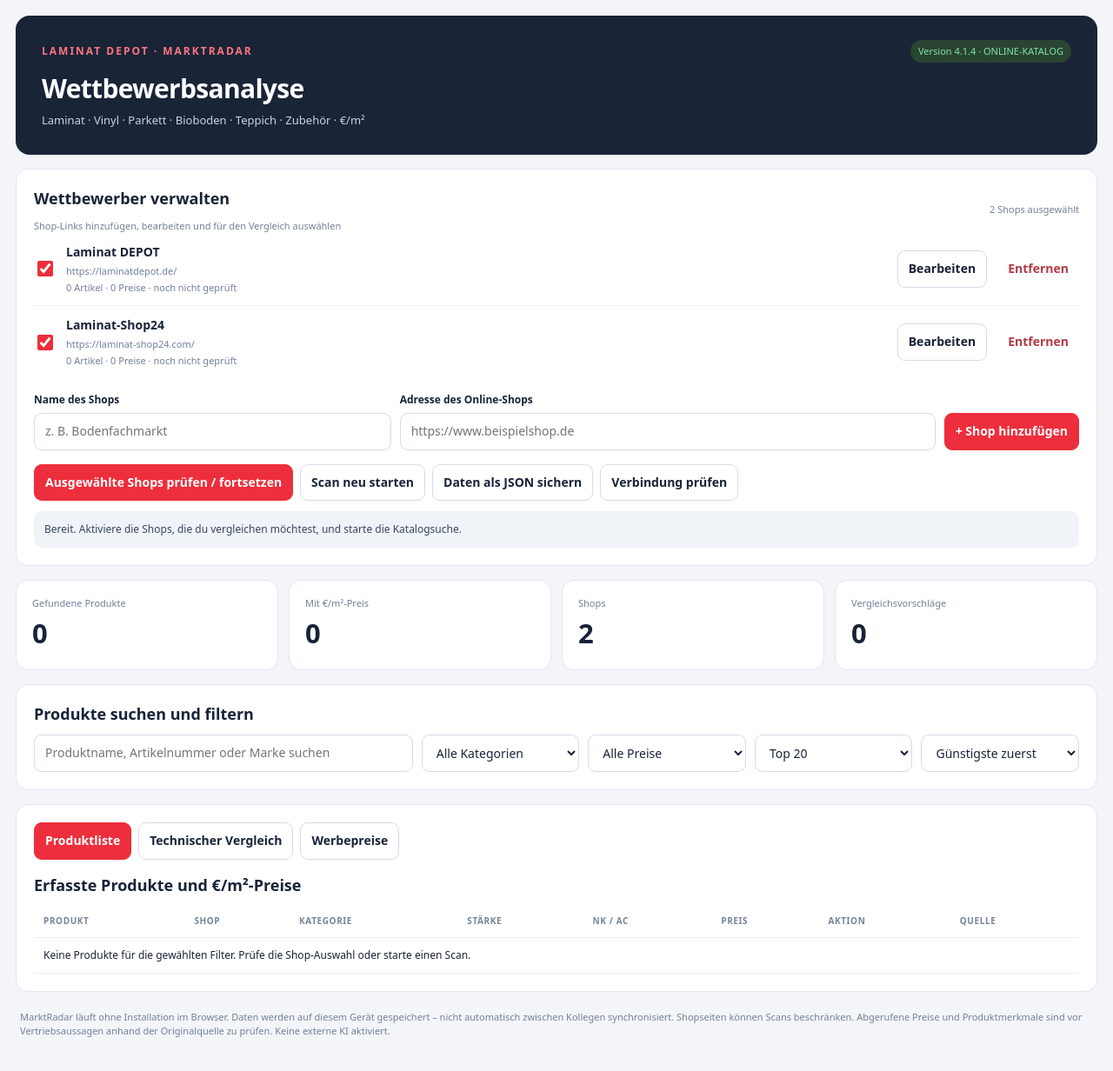
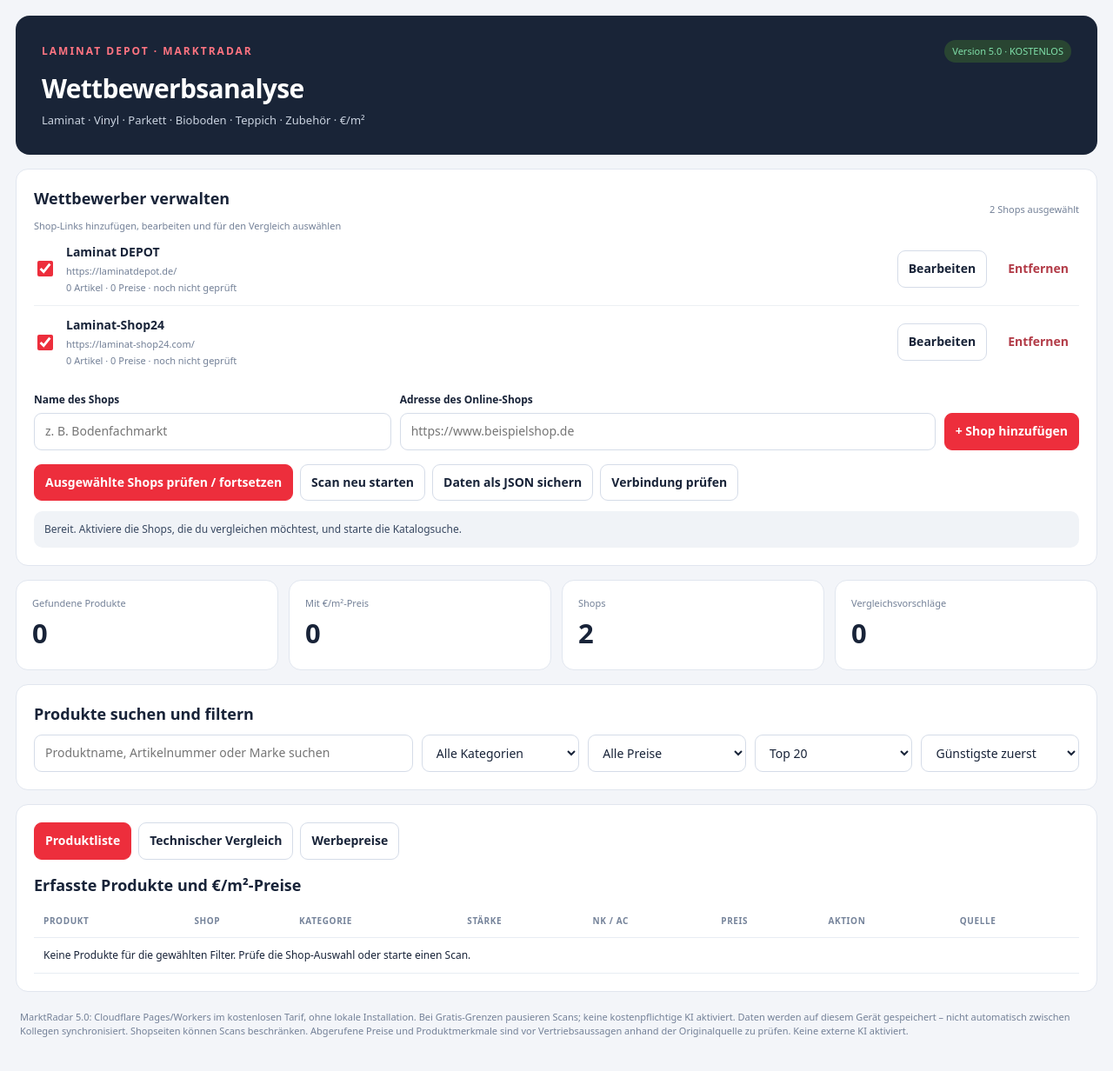
Before and after one commit to Keriimo/https-luxury-rugelach-b0efa1.netlify.app-, a website: page index.html in a window 1280 px wide. Shown: the whole page at 87% size. Drawn offline with Linux system fonts and the light colour scheme.

Commit message:
Mark new zero-cost Cloudflare version with clear free-tier behavior

```diff
--- a/index.html
+++ b/index.html
@@ -77,7 +77,7 @@
 <header class="hero">
 <div class="row between">
 <div class="kicker">LAMINAT DEPOT · MARKTRADAR</div>
-<span class="badge">Version 4.1.4 · ONLINE-KATALOG</span>
+<span class="badge">Version 5.0 · KOSTENLOS</span>
 </div>
 <h1>Wettbewerbsanalyse</h1>
 <p>Laminat · Vinyl · Parkett · Bioboden · Teppich · Zubehör · €/m²</p>
@@ -153,7 +153,7 @@
 <div id="offersHolder"></div>
 </div>
 </section>
-<p class="foot">MarktRadar läuft ohne Installation im Browser. Daten werden auf diesem Gerät gespeichert – nicht automatisch zwischen Kollegen synchronisiert. Shopseiten können Scans beschränken. Abgerufene Preise und Produktmerkmale sind vor Vertriebsaussagen anhand der Originalquelle zu prüfen. Keine externe KI aktiviert.</p>
+<p class="foot">MarktRadar 5.0: Cloudflare Pages/Workers im kostenlosen Tarif, ohne lokale Installation. Bei Gratis-Grenzen pausieren Scans; keine kostenpflichtige KI aktiviert. Daten werden auf diesem Gerät gespeichert – nicht automatisch zwischen Kollegen synchronisiert. Shopseiten können Scans beschränken. Abgerufene Preise und Produktmerkmale sind vor Vertriebsaussagen anhand der Originalquelle zu prüfen. Keine externe KI aktiviert.</p>
 </main>
 </body>
 </html>
```
